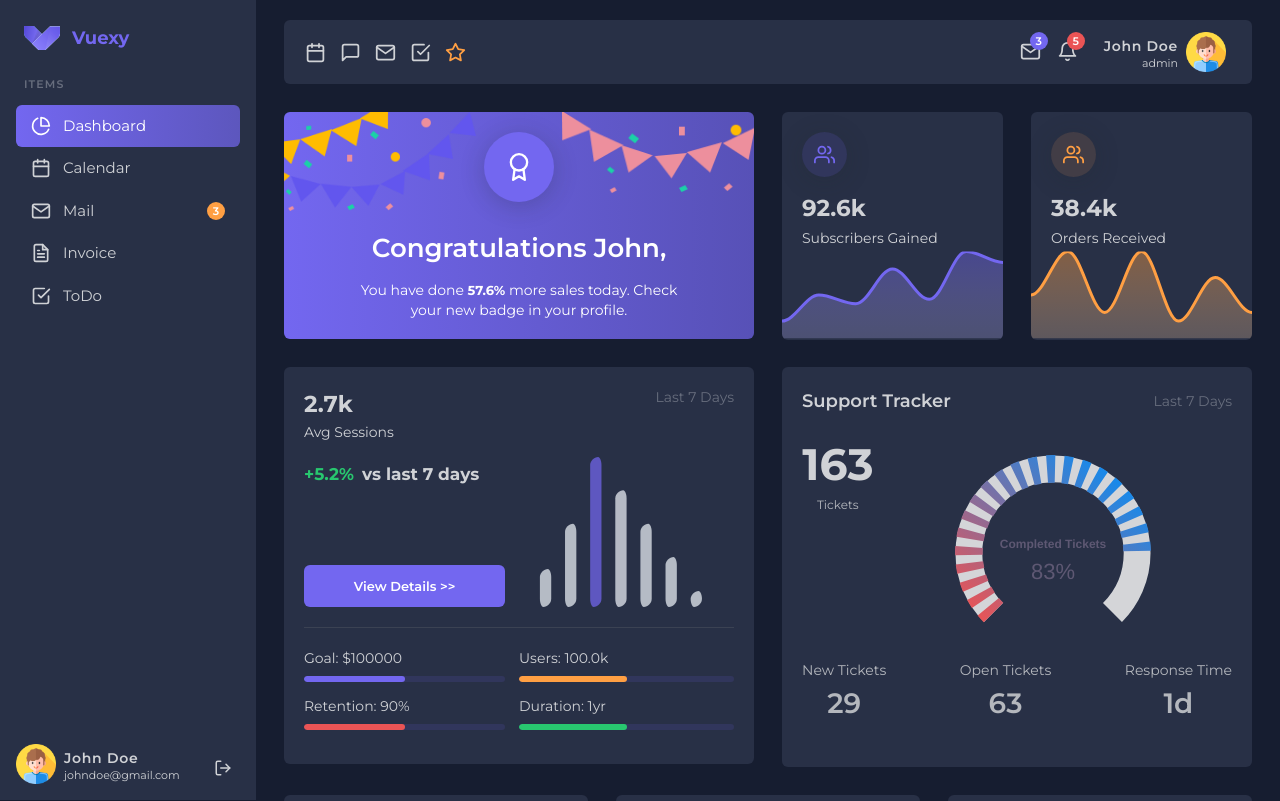
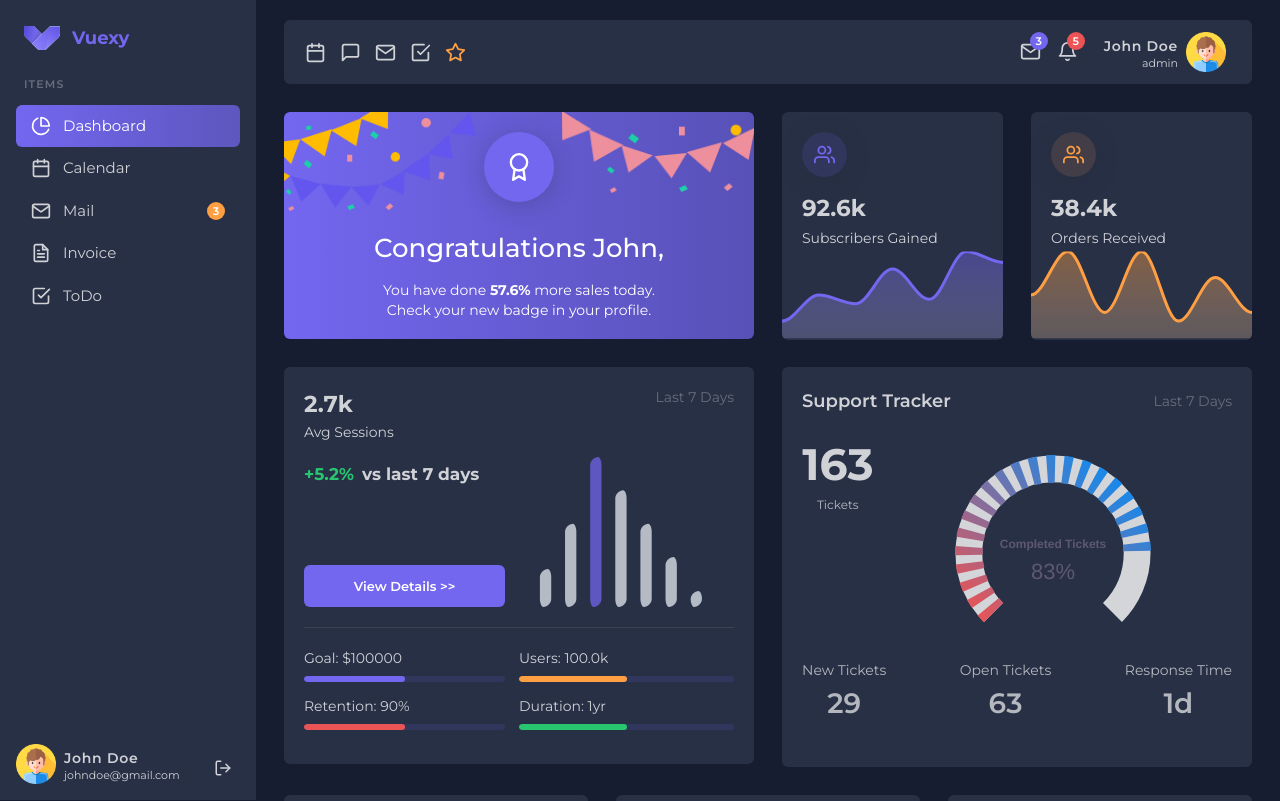
Before and after one commit to alireza-askarpour/admin-dashboard, a React (Create React App) app: page / in a window 1280 px wide. Shown: the top 801 px of the page. Built offline with nearby package versions, Linux system fonts and the light colour scheme.

Commit message:
improve CongratulationsCard component

```diff
--- a/src/components/pages/dashboard/CongratulationsCard.tsx
+++ b/src/components/pages/dashboard/CongratulationsCard.tsx
@@ -13,13 +13,13 @@ const CongratulationsCard = () => {
           </div>
         </div>
 
-        <h1 className="text-[26px] font-semibold text-white text-center mt-[7px] mb-3">
+        <h1 className="text-[26px] font-medium text-white text-center mt-[7px] mb-3">
           Congratulations John,
         </h1>
 
         <p className="mx-14 text-sm text-white text-center">
-          You have done <strong className="text-[13px]">57.6%</strong> more sales today.
-          Check your new badge in your profile.
+          You have done <strong>57.6%</strong> more sales today. Check your new badge in
+          your profile.
         </p>
       </div>
     </div>
```
